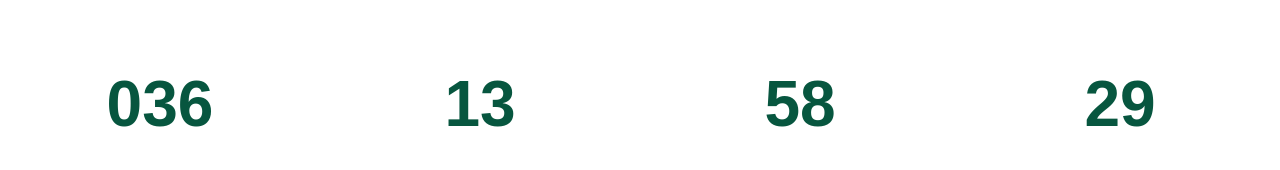
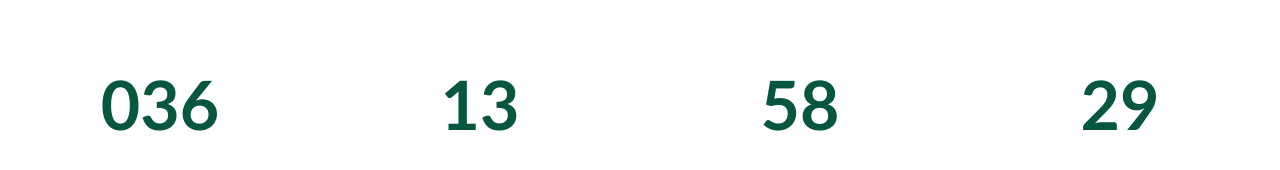
Before and after one commit to widiartopgd-bot/ARENA-KPI-HITUNG-MUNDUR, a plain HTML site: page index.html in a window 1280 px wide. Shown: the part 296-466 px from the top of the page. Drawn offline with Linux system fonts and the light colour scheme.

Commit message:
Update index.html

```diff
--- a/index.html
+++ b/index.html
@@ -31,14 +31,14 @@ html, body {
 
 .number {
   color: #07563F;
-  font-family: Arial, sans-serif;
-  font-size: clamp(24px, 6vw, 64px);
+  font-family: "Trebuchet MS", Arial, sans-serif;
+  font-size: clamp(25px, 6vw, 68px);
   font-weight: 900;
   line-height: 1;
   font-variant-numeric: tabular-nums;
   text-align: center;
+  white-space: nowrap;
   background: transparent !important;
-  text-shadow: none;
 }
 </style>
 </head>
@@ -58,26 +58,20 @@ const deadline = new Date(
 ).getTime();
 
 function updateCountdown() {
-
   const diff = Math.max(0, deadline - Date.now());
   const total = Math.floor(diff / 1000);
 
-  const days = Math.floor(total / 86400);
-  const hours = Math.floor(total % 86400 / 3600);
-  const minutes = Math.floor(total % 3600 / 60);
-  const seconds = total % 60;
-
   document.getElementById("days").textContent =
-    String(days).padStart(3, "0");
+    String(Math.floor(total / 86400)).padStart(3, "0");
 
   document.getElementById("hours").textContent =
-    String(hours).padStart(2, "0");
+    String(Math.floor(total % 86400 / 3600)).padStart(2, "0");
 
   document.getElementById("minutes").textContent =
-    String(minutes).padStart(2, "0");
+    String(Math.floor(total % 3600 / 60)).padStart(2, "0");
 
   document.getElementById("seconds").textContent =
-    String(seconds).padStart(2, "0");
+    String(total % 60).padStart(2, "0");
 }
 
 updateCountdown();
```
